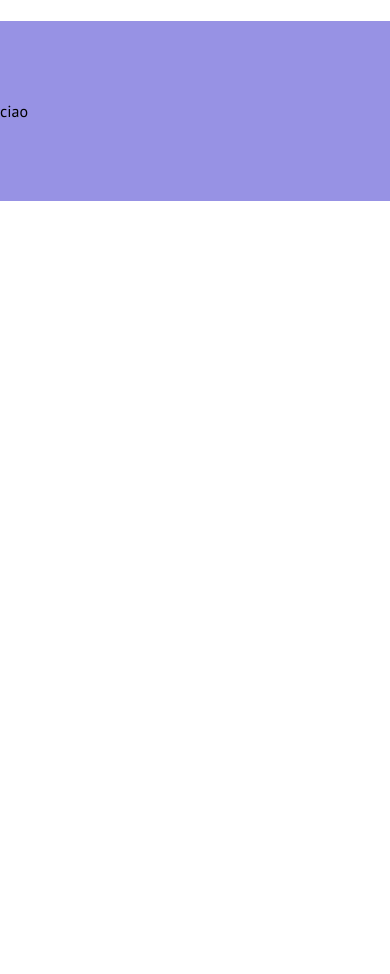
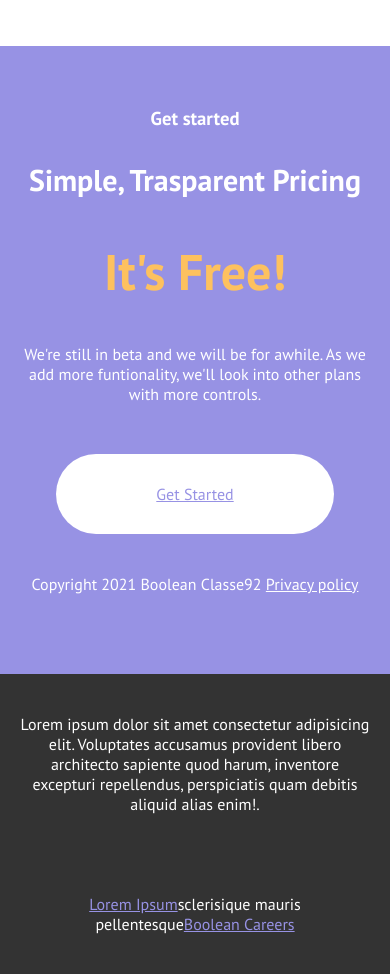
Before and after one commit to Christian01881/htmlcss-responsive-layout, a plain HTML site: page index.html in a window 390 px wide. Shown: the part 9639-10613 px from the top of the page. Before the commit the page ends 9840 px from the top, so only its background shows below. Drawn offline with Linux system fonts and the light colour scheme.

Commit message:
add- last section - footer +responsive

```diff
--- a/css/style.css
+++ b/css/style.css
@@ -303,19 +303,18 @@ main img{
     width: 200px;
     height: 200px;
     margin: 0 auto;
-    overflow: hidden;
-    border-radius: 50%;
+    position: relative;
 }
 
 .pop-img img{
     width: 100%;
     height: 100%;
     object-fit: cover;
+    border-radius: 50%;
 }
 
 .about-us-img{
     padding-top: 40px;
-    position: relative;
 }
 
 .icon-big{
@@ -323,7 +322,7 @@ main img{
     color: var(--bg-section);
     position: absolute;
     top: -20px;
-    right: 80px;
+    right: 0px;
 }
 
 #About-Us h3{
@@ -331,6 +330,7 @@ main img{
     color: var(--bg-section);
     text-align: left;
     padding-bottom: 40px;
+    padding-top: 25px;
 }
 
 #About-Us a{
@@ -346,15 +346,68 @@ main img{
     padding-right: 10px;
 }
 
+/* Free */
+#Free{
+    color: var(--bg-white);
+    padding: 60px 0px 0px 0px;
+}
 
+#Free h3{
+    text-align: center;
+}
 
+#Free h2{
+    font-size: 30px;
+    text-align: center;
+    padding: 30px 0px 40px 0px;
+}
 
+#Free h1{
+    font-size: 50px;
+    color: var(--orange);
+    text-align: center;
+}
 
+#Free p{
+    text-align: center;
+    padding: 40px 0px 80px 0px;
+}
 
+#Free a{
+    padding: 30px 100px;
+    color: var(--bg-section);
+    background-color: var(--bg-white);
+    border-radius: 40px;
+}
 
+#Free span{
+    text-decoration: underline;
+}
 
+.center{
+   text-align: center;
+}
 
+#Free .p70-top{
+    padding-top: 70px;
+}
 
+/* Footer */
+
+footer{
+    background-color: var(--bg-footer);
+}
+
+footer p{
+    text-align: center;
+    color: var(--bg-white);
+    padding: 40px 0px;
+}
+
+footer span{
+    color: var(--bg-section);
+    text-decoration: underline;
+}
 
 
 
--- a/index.html
+++ b/index.html
@@ -189,9 +189,9 @@
                     <div class="about-us-img">
                         <div class="pop-img">
                             <img src="./img/about.jpg" alt="">
-                        </div>
-                        <div class="icon-big">
-                            <p>&#10077;</p>
+                            <div class="icon-big">
+                            <span>&#10077;</span>
+                            </div>
                         </div>
                         <h3>I help companies tincidunt tortor aliquam nulla facilisi cras fermentum odio</h3>
                         <div class="btn-p">
@@ -202,14 +202,30 @@
             </div>
         </section>
         <section id="Free" class="even">
-            ciao
+            <div class="container-t">
+                <div class="form">
+                    <h3>Get started</h3>
+                    <h2>Simple, Trasparent Pricing</h2>
+                    <h1>It's Free!</h1>
+                    <p>We're still in beta and we will be for awhile. As we add more funtionality, we'll look into other plans with more controls.</p>
+                    <div class="center">
+                        <a href="">Get Started</a>
+                    </div>
+                    <p class="p70-top">Copyright 2021 Boolean Classe92 <span>Privacy policy</span></p>
+                </div>
+            </div>
         </section>
     </main>
     <!-- fine corpo della pagina -->
 
     <!-- inizio footer della pagina -->
     <footer>
-
+        <div class="container-t">
+            <div class="form">
+                <p>Lorem ipsum dolor sit amet consectetur adipisicing elit. Voluptates accusamus provident libero architecto sapiente quod harum, inventore excepturi repellendus, perspiciatis quam debitis aliquid alias enim!.</p>
+                <p><span>Lorem Ipsum</span>sclerisique mauris pellentesque<span>Boolean Careers</span></p>
+            </div>
+        </div>
     </footer>
     <!-- fine footer dela pagina -->
 </body>
```
